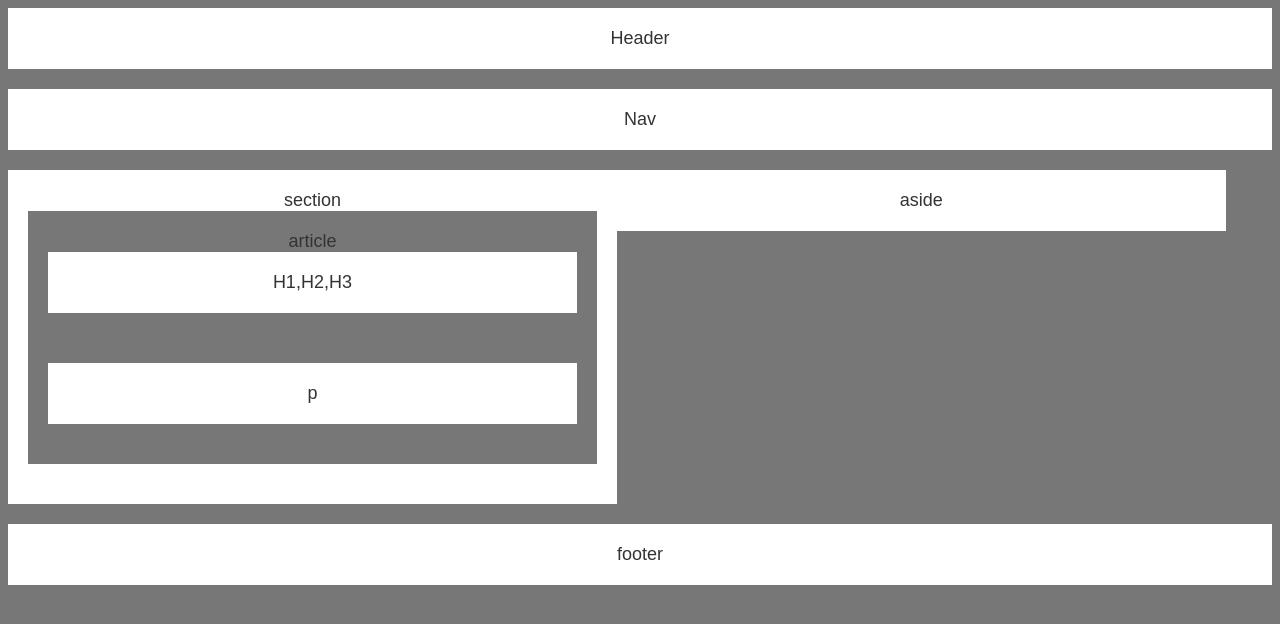
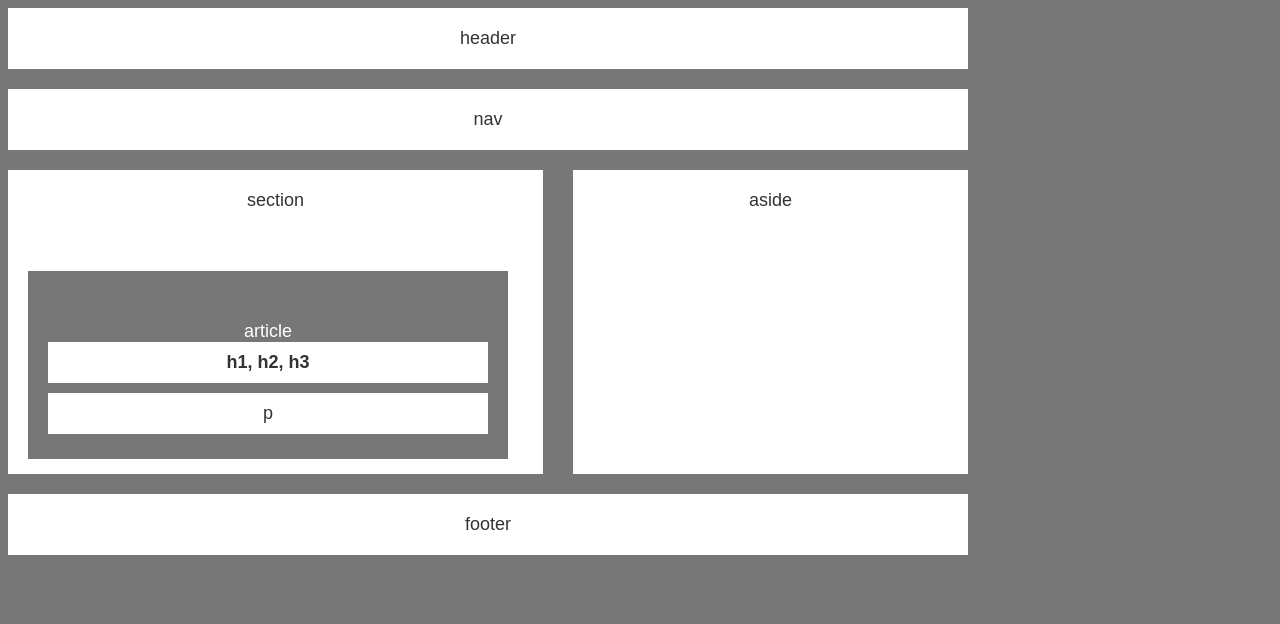
Before and after one commit to Harpua95/HW-Wireframe, a plain HTML site: page index.html in a window 1280 px wide. Drawn offline with Linux system fonts and the light colour scheme.

Commit message:
update new file

```diff
--- a/index.html
+++ b/index.html
@@ -1,53 +1,38 @@
 <!DOCTYPE html>
 <html lang="en">
-
 <head>
+	<meta charset="UTF-8">
+	<title>HW Wireframes Homework #1</title>
+</head>
 
 	<link rel="stylesheet" type="text/css" href="style.css">
-
-	<meta charset="UTF-8">
-
-	<title>HW Wireframe</title>
-
-</head>
-
 <body>
 
-<div class="header">Header
-
+	<div class="header">header
 	</div>
 
-<div class="nav">Nav
-
+	<div class="nav">nav
 	</div>
 
-<div class="section">section
+	<div id="section">section
 
-		<div class="article">article
+		<div id="article">article
 
 
+			<strong><div id="h1">h1, h2, h3
+			</div></strong>
 
-			<div class="H1">H1,H2,H3
-
-			</div>
-
-			<div class="p">p
-
+			<div id="p">p
 			</div>
 
 		</div>
 
-</div>
-
-
-<div class="aside">aside
-
 	</div>
 
-<div class="footer">footer
-
+	<div class="aside">aside
 	</div>
 
+	<div class="footer">footer</dir>
+
 </body>
-
 </html>
--- a/style.css
+++ b/style.css
@@ -1,97 +1,92 @@
-body
-	{background: #777;
-	}
+body {
+	background: #777;
+	text-align: center;
+	font-family: 'Arial', 'Helvetica Neue', Helvetica, sans-serif;
+	font-size: 18px;
+	width: 960px;
+	position: relative;
+}
 
-.header
-	{
+.header {
+	background: #ffffff;
+	content: #ebebeb;
+	color: #333;
 	padding: 20px;
-  	margin-bottom: 20px;
-  	color: #333;
-  	background: #ffffff;
-  	font-family: 'Arial', 'Helvetica Neue', Helvetica, sans-serif;
-	font-size: 18px;
-	text-align: center;
-	}
+	margin-bottom: 20px;
+}
 
-.nav
-	{
+
+
+.nav {
+	background: #ffffff;
+	content: #ebebeb;
+	color: #333;
 	padding: 20px;
-  	margin-bottom: 20px;
-  	color: #333;
-  	background: #ffffff;
-  	font-family: 'Arial', 'Helvetica Neue', Helvetica, sans-serif;
-	font-size: 18px;
-	text-align: center;
-	}
+	margin-bottom: 20px;
+}
 
-.section
-	{
+#section {
+	width: 495px;
+	height: 264px;
+	background: #ffffff;
+	content: #ebebeb;
+	color: #333;
 	padding: 20px;
-  	margin-bottom: 20px;
-  	color: #333;
-  	background: #ffffff;
-  	font-family: 'Arial', 'Helvetica Neue', Helvetica, sans-serif;
-	font-size: 18px;
-	text-align: center;
-	width: 45%;
+	margin-bottom: 20px;
 	float: left;
-	}
+	position: relative;
+}
 
-.article
-	{
+#article {
+	background: #777;
+	content: #ebebeb;
+	color: #ffffff;
 	padding: 20px;
-  	margin-bottom: 20px;
-  	color: #333;
-  	background: #777;
-  	font-family: 'Arial', 'Helvetica Neue', Helvetica, sans-serif;
-	font-size: 18px;
-	text-align: center;
-	}
+	padding-top: 50px;
+	margin-bottom: 5px;
+	position: absolute;
+	width: 440px;
+	bottom: 10px;
+}
 
-.H1
-	{
+#h1 {
+	background: #ffffff;
+	content: #ebebeb;
+	color: #333;
+	padding: 10px;
+	margin-bottom: 10px;
+}
+
+#p {
+	background: #ffffff;
+	content: #ebebeb;
+	color: #333;
+	padding: 10px;
+	margin-bottom: 5px;
+}
+
+.aside {
+	background: #ffffff;
+	content: #ebebeb;
+	color: #333;
 	padding: 20px;
-  	margin-bottom: 50px;
-  	color: #333;
-  	background: #ffffff;
-  	font-family: 'Arial', 'Helvetica Neue', Helvetica, sans-serif;
-	font-size: 18px;
-	text-align: center;
-	}
+	padding-top: 20px
+	margin-bottom: 20px;
+	float: left;
+	width: 37%;
+	height: 264px;
+	margin-left: 20px;
+	position: absolute;
+	right: 0px;
+}
 
-.p
-	{
+
+.footer {
+	background: #ffffff;
+	content: #ebebeb;
+	color: #333;
 	padding: 20px;
-  	margin-bottom: 20px;
-  	color: #333;
-  	background: #ffffff;
-  	font-family: 'Arial', 'Helvetica Neue', Helvetica, sans-serif;
-	font-size: 18px;
-	text-align: center;
-	}
-
-.aside
-	{
-	padding: 20px;
-  	margin-bottom: 20px;
-  	color: #333;
-  	background: #ffffff;
-  	font-family: 'Arial', 'Helvetica Neue', Helvetica, sans-serif;
-	font-size: 18px;
-	text-align: center;
-	width: 45%;
-	float: left;
-	}
-
-.footer
-	{
-	padding: 20px;
-  	margin-bottom: 20px;
-  	color: #333;
-  	background: #ffffff;
-  	font-family: 'Arial', 'Helvetica Neue', Helvetica, sans-serif;
-	font-size: 18px;
-	text-align: center;
+	margin-bottom: 20px;
 	overflow: auto;
 	clear: both;
-	}
+}
```
